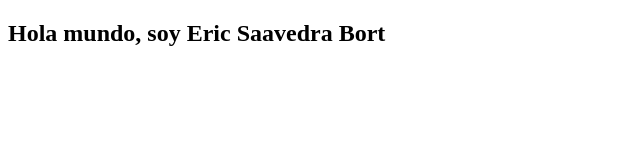
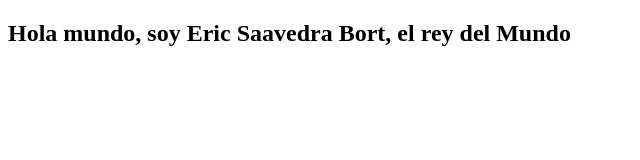
Before and after one commit to EricSB2005/js-daw2024-practicas--Eric.SB-, a plain HTML site: page index.html in a window 1280 px wide. Shown: the whole page, without its empty margins (0-640 px from the left). Drawn offline with Linux system fonts and the light colour scheme.

Commit message:
Cambio nº2

```diff
--- a/index.html
+++ b/index.html
@@ -7,7 +7,7 @@
 </head>
 <body>
 
-    <h2>Hola mundo, soy Eric Saavedra Bort</h2>
+    <h2>Hola mundo, soy Eric Saavedra Bort, el rey del Mundo</h2>
 
 </body>
 </html>
```
